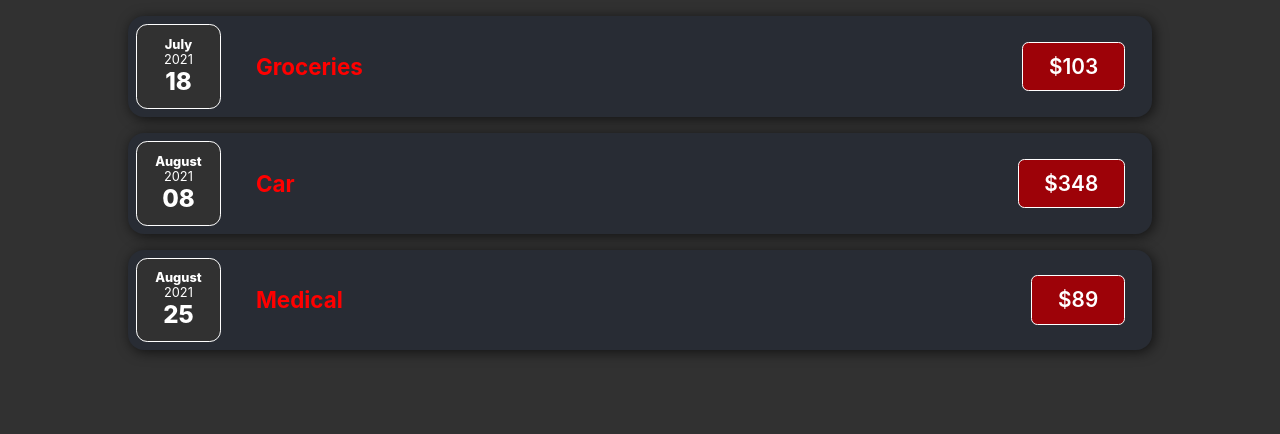
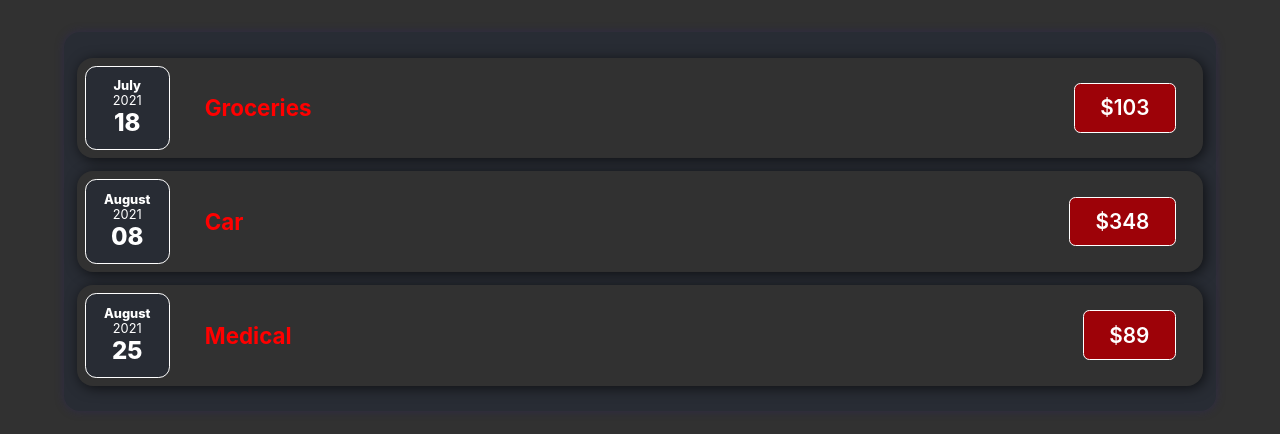
Before and after one commit to DMariuss/expenses-app, a React (Create React App) app: page / in a window 1280 px wide. Shown: the top 434 px of the page. Built offline with nearby package versions, Linux system fonts and the light colour scheme.

Commit message:
Created a new component: Expenses which holds the code/functionality for all the ExpenseItem components. + reworking components folder

```diff
--- a/src/components/ExpenseDate/ExpenseDate.module.scss
+++ b/src/components/ExpenseDate.module.scss
@@ -5,7 +5,8 @@
   justify-content: center;
   border: 1px solid white;
   border-radius: 0.7em;
-  background-color: rgb(49, 49, 49);
+  background-color: #282c34;
+
   width: 5.3rem;
   height: 5.3rem;
   padding: 0.6em 1.2em;
--- a/src/components/ExpenseItem/ExpenseItem.js
+++ b/src/components/ExpenseItem.js
@@ -1,7 +1,7 @@
 // import React from "react"; //se pare ca nu mai este nevoie sa declar acest import
 
 // In aceasta componenta voi afisa cheltuielile
-import ExpenseDate from "../ExpenseDate/ExpenseDate";
+import ExpenseDate from "./ExpenseDate";
 import classes from "./ExpenseItem.module.scss";
 
 function expenseItem(props) {
--- a/src/components/ExpenseItem/ExpenseItem.module.scss
+++ b/src/components/ExpenseItem.module.scss
@@ -3,15 +3,15 @@ $font_color_price: white;
 $font_color_description: white;
 
 .expense_item {
-  width: 80%;
+  // width: 95%;
   display: flex;
   justify-content: space-between;
   align-items: center;
   border-radius: 1rem;
   box-shadow: 2px 2px 13px 0px rgba(0, 0, 0, 0.64);
   padding: 0.5rem;
-  margin: 1rem auto;
-  background-color: #282c34;
+  margin: 0.8rem 0;
+  background-color: rgb(49, 49, 49);
 
   &__description {
     margin: 0.5rem 1.2rem;
--- /dev/null
+++ b/src/components/Expenses.js
@@ -0,0 +1,21 @@
+//I will create a component that will hold all the ExpenseItem components
+
+import ExpenseItem from "./ExpenseItem";
+import classes from "./Expenses.module.scss";
+
+function expenses(props) {
+  return (
+    <div className={classes.expenses}>
+      {props.items.map((item) => (
+        <ExpenseItem
+          key={item.id}
+          name={item.name}
+          cost={item.price}
+          date={item.date}
+        />
+      ))}
+    </div>
+  );
+}
+
+export default expenses;
--- /dev/null
+++ b/src/components/Expenses.module.scss
@@ -0,0 +1,8 @@
+.expenses {
+  background-color: #282c34;
+  width: Max(319px, 90%);
+  padding: 0.8rem;
+  margin: 2rem auto;
+  box-shadow: 0 0px 10px rgba(42, 35, 104, 0.384);
+  border-radius: 1rem;
+}
--- a/src/containers/App.js
+++ b/src/containers/App.js
@@ -1,5 +1,5 @@
 import { useState } from "react";
-import ExpenseItem from "../components/ExpenseItem/ExpenseItem";
+import Expenses from "../components/Expenses";
 
 import "./App.scss";
 
@@ -25,17 +25,11 @@ function App() {
     },
   ]);
 
-  //parcurg lista cu cheltuielile si creez un vector in care am JSX cu fiecare componenta -> le voi randa in APP
-  const expenses = expenseList.map((item) => (
-    <ExpenseItem
-      key={item.id}
-      name={item.name}
-      cost={item.price}
-      date={item.date}
-    />
-  ));
-
-  return <div className="App">{expenses}</div>;
+  return (
+    <div className="App">
+      <Expenses items={expenseList} />
+    </div>
+  );
 }
 
 export default App;
```
Also changed, not shown: src/components/ExpenseDate.js (renamed from src/components/ExpenseDate/ExpenseDate.js).
